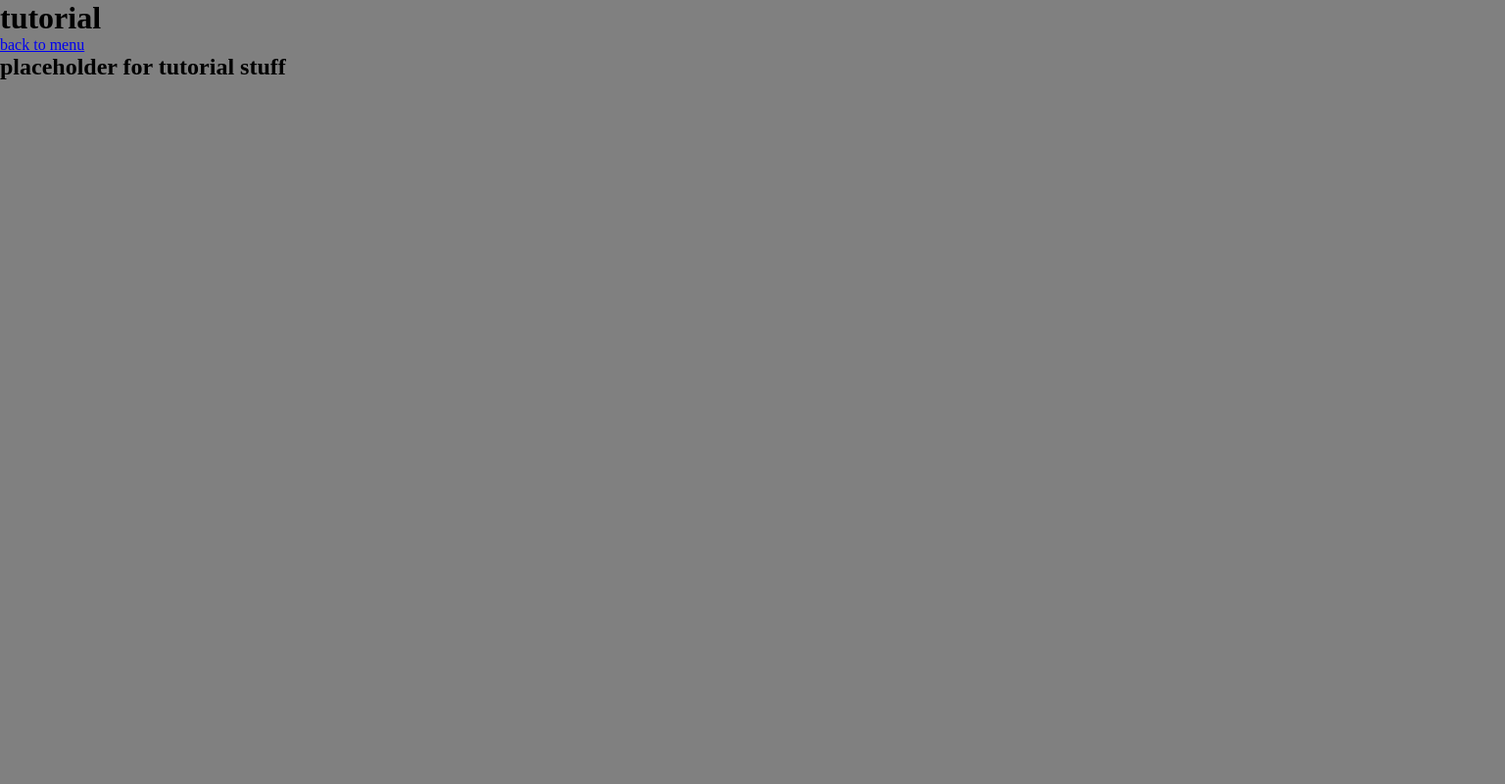
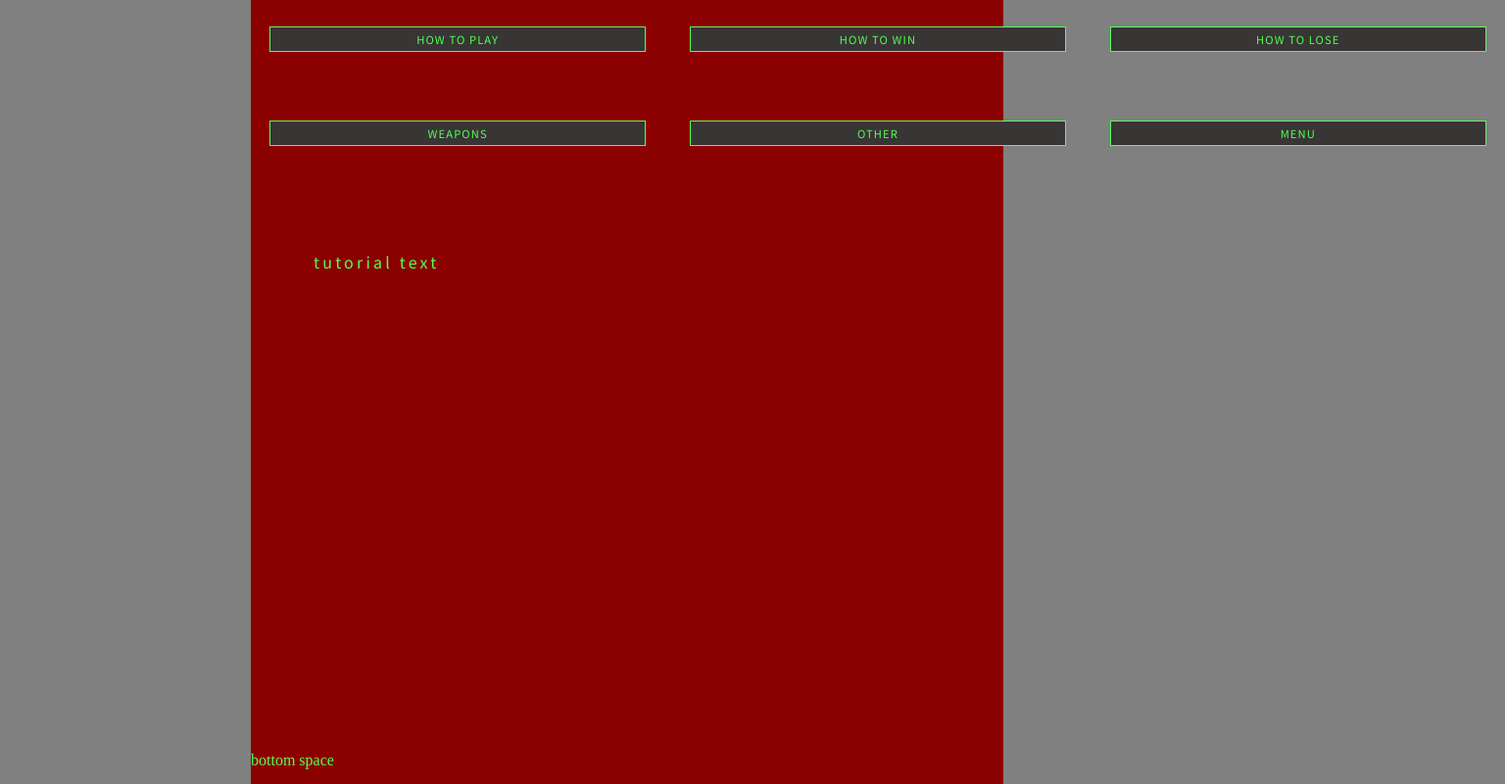
Before and after one commit to pauljstales/nolongeralone, a plain HTML site: page screens/tutorial/tutorial.html in a window 1280 px wide. Shown: the whole page at 98% size, 1536 px wide, since content can reach past the window. Drawn offline with Linux system fonts and the light colour scheme.

Commit message:
menu and tutorial

```diff
--- a/screens/application/application.css
+++ b/screens/application/application.css
@@ -105,11 +105,12 @@ body {
   font-size: 0.5rem;
 }
 
-/* ******************* */
-/* link-as-button CSS  */
-/* ******************* */
+/* ************************************** */
+/* button CSS                             */
+/* Some <a> links are styled as buttons   */
+/* ************************************** */
 
-.link-as-button {
+.button {
   background-color: var(--color-gray-dark);
   color: var(--color-green);
   cursor: pointer;
@@ -117,21 +118,13 @@ body {
   text-align: center;
 }
 
-.link-as-button__text {
+.button__text {
   font-family: "Noto Sans JP", sans-serif;
   font-size: 1rem;
   letter-spacing: 0.2rem;
 }
 
-.link-as-button {
-  background-color: var(--color-gray-dark);
-  color: var(--color-green);
-  cursor: pointer;
-  text-decoration: none;
-  text-align: center;
-}
-
-.link-as-button--size--extra-large {
+.button--size--extra-large {
   border: 2px var(--color-green) solid;
   padding: 7px;
   width: 75vw;
@@ -139,7 +132,7 @@ body {
   letter-spacing: 0.1rem;
 }
 
-.link-as-button--size--large {
+.button--size--large {
   border: 2px var(--color-green) solid;
   padding: 6px;
   width: 60vw;
@@ -147,7 +140,7 @@ body {
   letter-spacing: 0.09rem;
 }
 
-.link-as-button--size--medium {
+.button--size--medium {
   border: 1.5px var(--color-green) solid;
   padding: 5px;
   width: 45vw;
@@ -155,7 +148,7 @@ body {
   letter-spacing: 0.08rem;
 }
 
-.link-as-button--size--small {
+.button--size--small {
   border: 1px var(--color-green) solid;
   padding: 4px;
   width: 30vw;
@@ -163,7 +156,7 @@ body {
   letter-spacing: 0.07rem;
 }
 
-.link-as-button--size---extra-small {
+.button--size---extra-small {
   border: 1px var(--color-green) solid;
   padding: 3px;
   width: 15vw;
@@ -173,14 +166,14 @@ body {
 
 /* Tablet, aiming at at 60% max width */
 @media screen and (min-width: 400px) {
-  .link-as-button {
+  .button {
     max-width: 342px;
   }
 }
 
 /* Laptop and Desktop, aiming at at 60% max width */
 @media screen and (min-width: 768px) {
-  .link-as-button {
+  .button {
     max-width: 461px;
   }
 }
--- a/screens/landing/landing.css
+++ b/screens/landing/landing.css
@@ -26,7 +26,7 @@
 
 /* ************************************* */
 /* Select Drop-Down                      */
-/* Width must mimic link-as-button sizes */
+/* Width must mimic button sizes */
 /* ************************************* */
 
 .screen__select {
--- a/screens/menu/menu.css
+++ b/screens/menu/menu.css
@@ -1,3 +1,13 @@
+/* ************************ */
+/* Font Import              */
+/* ************************ */
+
+@import url('https://fonts.googleapis.com/css2?family=Courier+Prime&display=swap');
+
+.screen__text--font--monospace {
+  font-family: 'Courier Prime', monospace;
+}
+
 /* ************************ */
 /* Grid Setup               */
 /* ************************ */
@@ -10,37 +20,6 @@
     "sbt wep"
     "tut srt"
     "btm btm";
-}
-
-.screen__subscreen {
-  box-sizing: border-box;
-  border: 1px solid var(--color-gray-light);
-}
-
-/* Tablet, aiming at 56w-100h ratio */
-@media screen and (min-width: 400px) {
-  .screen__subscreen--size--half {
-    max-width: 285px;
-  }
-  .screen__subscreen--size--full {
-    max-width: 570px;
-  }
-  .link-as-button--width--half {
-    max-width: 171px;
-  }
-}
-
-/* Laptop and Desktop, aiming at 56w-100h ratio */
-@media screen and (min-width: 768px) {
-  .screen__subscreen--size--half {
-    max-width: 384px;
-  }
-  .screen__subscreen--size--full {
-    max-width: 768px;
-  }
-  .link-as-button {
-    max-width: 230px;
-  }
 }
 
 /* row 1 */
@@ -66,6 +45,7 @@
   height: 25vh;
   width: 50vw;
   grid-area: mss;
+  padding: 5%;
 }
 
 /* row 3, col 1 */
@@ -73,6 +53,7 @@
   height: 25vh;
   width: 50vw;
   grid-area: sbt;
+  padding: 5%;
 }
 
 /* row 3, col 2 */
@@ -104,7 +85,54 @@
   grid-area: btm;
 }
 
+/* ****************************** */
+/* Screen Subscreen               */
+/* ****************************** */
+
+.screen__subscreen {
+  box-sizing: border-box;
+  border: 1px solid var(--color-gray-light);
+}
+
+/* Tablet, aiming at 56w-100h ratio */
+@media screen and (min-width: 400px) {
+  .screen__subscreen--size--half {
+    max-width: 285px;
+  }
+  .screen__subscreen--size--full {
+    max-width: 570px;
+  }
+  .button--width--half {
+    max-width: 171px;
+  }
+}
+
+/* Laptop and Desktop, aiming at 56w-100h ratio */
+@media screen and (min-width: 768px) {
+  .screen__subscreen--size--half {
+    max-width: 384px;
+  }
+  .screen__subscreen--size--full {
+    max-width: 768px;
+  }
+  .button {
+    max-width: 230px;
+  }
+}
+
+/* ************************ */
+/* Images                   */
+/* ************************ */
+
 .image {
   height: 100%;
   width: 100%;
 }
+
+/* ************************************** */
+/* Button CSS                             */
+/* ************************************** */
+
+.button--margin {
+  margin: 5%;
+}
--- a/screens/tutorial/tutorial.css
+++ b/screens/tutorial/tutorial.css
@@ -1,3 +1,77 @@
 /* ************************ */
-/* Progress Bar             */
+/* Grid Setup               */
 /* ************************ */
+
+.screen {
+    box-sizing: border-box;
+    grid-template-areas:
+      "ply win lse"
+      "wep oth ret"
+      "txt txt txt"
+      "btm btm btm";
+  }
+
+  /* row 1, col 1 */
+  .screen__play {
+    height: 10vh;
+    width: 33vw;
+    grid-area: ply;
+  }
+
+  /* row 1, col 2 */
+  .screen__win {
+    height: 10vh;
+    width: 34vw;
+    grid-area: win;
+  }
+
+  /* row 1, col 3 */
+  .screen__lose {
+    height: 10vh;
+    width: 33vw;
+    grid-area: lse;
+  }
+
+  /* row 2, col 1 */
+  .screen__weapons {
+    height: 10vh;
+    width: 33vw;
+    grid-area: wep;
+  }
+
+  /* row 2, col 2 */
+  .screen__other {
+    height: 10vh;
+    width: 34vw;
+    grid-area: oth;
+  }
+
+  /* row 2, col 3 */
+  .screen__return {
+    height: 10vh;
+    width: 33vw;
+    grid-area: ret;
+  }
+
+  /* row 3 */
+  .screen__tutorial-text {
+    height: 70vh;
+    width: 100vw;
+    grid-area: txt;
+  }
+
+  /* row 4 */
+  .screen__bottom {
+    background-color: blue;
+    height: 10vh;
+    width: 100vw;
+    grid-area: btm;
+  }
+
+/* ************************ */
+/* Tutorial Text Padding    */
+/* ************************ */
+
+.screen__tutorial-text {
+  padding: 5%;
+}
--- a/screens/tutorial/tutorial.html
+++ b/screens/tutorial/tutorial.html
@@ -10,9 +10,54 @@
     <meta name="copyright" content="Paul J Stales" />
   </head>
   <body>
-    <h1>tutorial</h1>
-    <a href="\screens\menu\menu.html">back to menu</a>
-    <h2>placeholder for tutorial stuff</h2>
+    <div class="screen screen--display--grid">
+      <div class="screen__play screen--display--flexRow">
+        <button class="button button__text button--size--small">
+          HOW TO PLAY
+        </button>
+      </div>
+
+      <div class="screen__win screen--display--flexRow">
+        <button class="button button__text button--size--small">
+          HOW TO WIN
+        </button>
+      </div>
+
+      <div class="screen__lose screen--display--flexRow">
+        <button class="button button__text button--size--small">
+          HOW TO LOSE
+        </button>
+      </div>
+
+      <div class="screen__weapons screen--display--flexRow">
+        <button class="button button__text button--size--small">
+          WEAPONS
+        </button>
+      </div>
+
+      <div class="screen__other screen--display--flexRow">
+        <button class="button button__text button--size--small">
+          OTHER
+        </button>
+      </div>
+
+      <div class="screen__return screen--display--flexRow">
+        <a
+          class="button button__text button--size--small"
+          href="\screens\menu\menu.html"
+          >MENU</a
+        >
+      </div>
+      <div class="screen__tutorial-text screen__text">tutorial text</div>
+      <div class="screen_bottom">bottom space</div>
+    </div>
+
+
+
+
+
+
+
     <div id="scripts">
       <script src="tutorial-model.js"></script>
       <script src="tutorial-view.js"></script>
```
Also changed, not shown: screens/intro/intro-view.js (+5 -5 lines), screens/intro/intro.css (+4 -4 lines), screens/intro/intro.html (+3 -3 lines), screens/landing/landing.html (+2 -2 lines), screens/menu/menu.html (+39 -23 lines).
